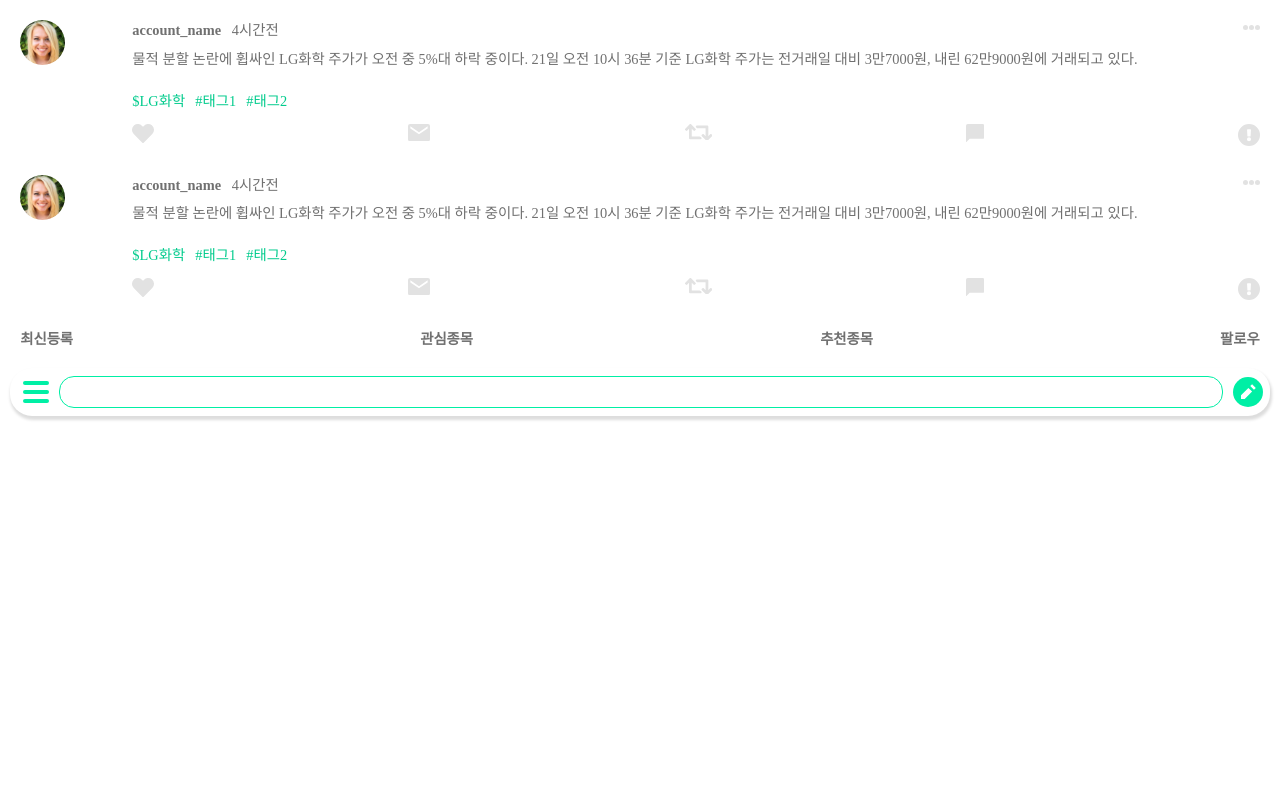
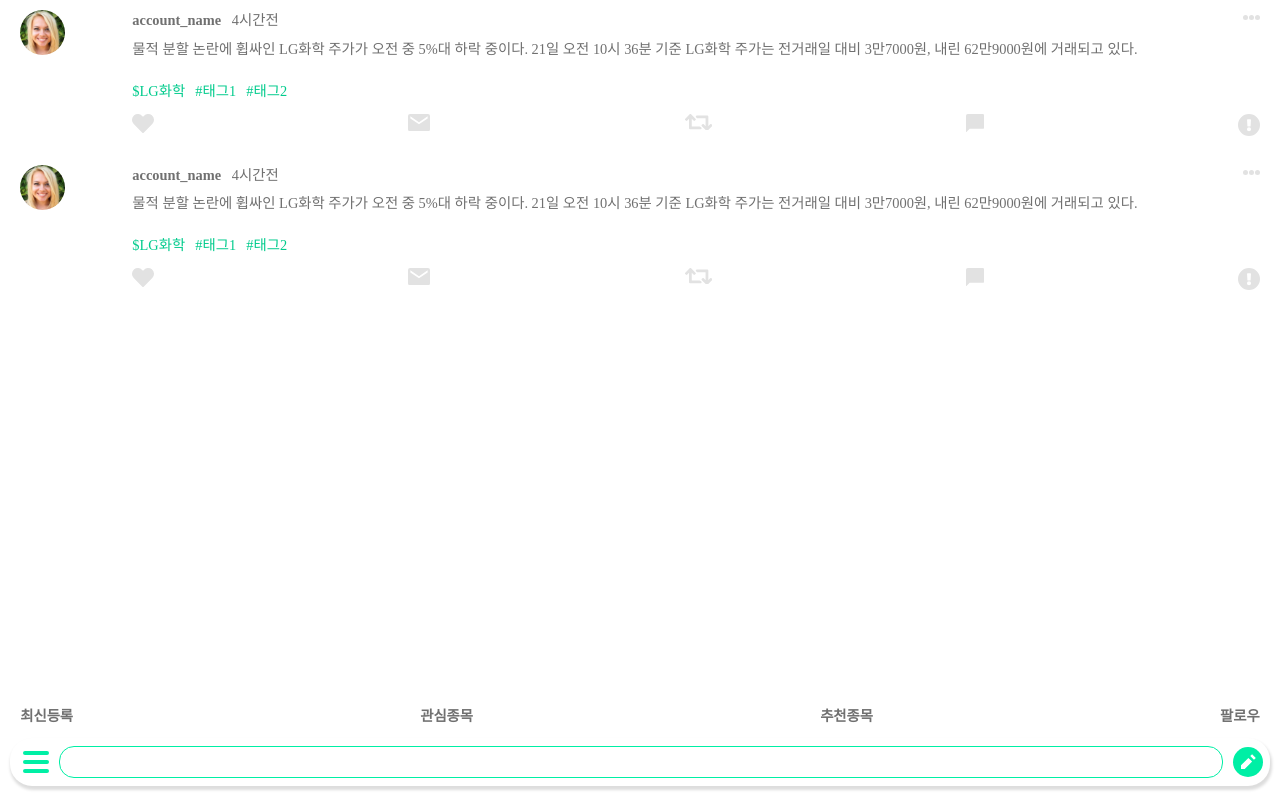
Before and after one commit to cntmin81/anttwit, a plain HTML site: page index.html in a window 1280 px wide. Drawn offline with Linux system fonts and the light colour scheme.

Commit message:
Put the menu to end of screen

```diff
--- a/css/styles.css
+++ b/css/styles.css
@@ -3,10 +3,12 @@ html {
     font-size: 90%;
     color: #707070;
     line-height: 1.5rem;
+    height: 100%; /* 세로크기를 전체 화면으로. global-menu를 화면 바닥에 붙이기 위해. */
 }
 body {
     margin: 0;
     padding: 0;
+    height: 100%; /* 세로크기를 전체 화면으로. global-menu를 화면 바닥에 붙이기 위해. */
 }
 ul {
     margin: 0;
@@ -32,7 +34,8 @@ button {
 .container {
     display: flex;
     flex-direction: column;
-    margin: 0.7rem;
+    margin: 0 0.7rem;
+    height: 100%; /* 세로크기를 전체 화면으로. global-menu를 화면 바닥에 붙이기 위해. */
 }
 
 /* global-menu */
@@ -40,7 +43,7 @@ button {
     display: flex;
     justify-content: space-around;
     align-items: center;
-    margin: 1.2rem 0 0 0;
+    margin: 0 0 1rem 0;
     height: 48px;
     border-radius: 22px;
     background-color: #fff;
@@ -73,11 +76,13 @@ button {
 .nav-sort {
     display: flex;
     justify-content: space-between;
-    margin: 0 0.7rem;
+    margin: auto 0.7rem 0.7rem 0.7rem;
 }
 
 /* twit */
 .twits {
+    flex: 1; /* 남음 공간을 꽉차게 */
+    overflow: auto; /* 트윗에 스크롤 주기 */
     margin: 0.7rem 0.7rem 0 0.7rem;
 }
 .twit-grid-container {
```
